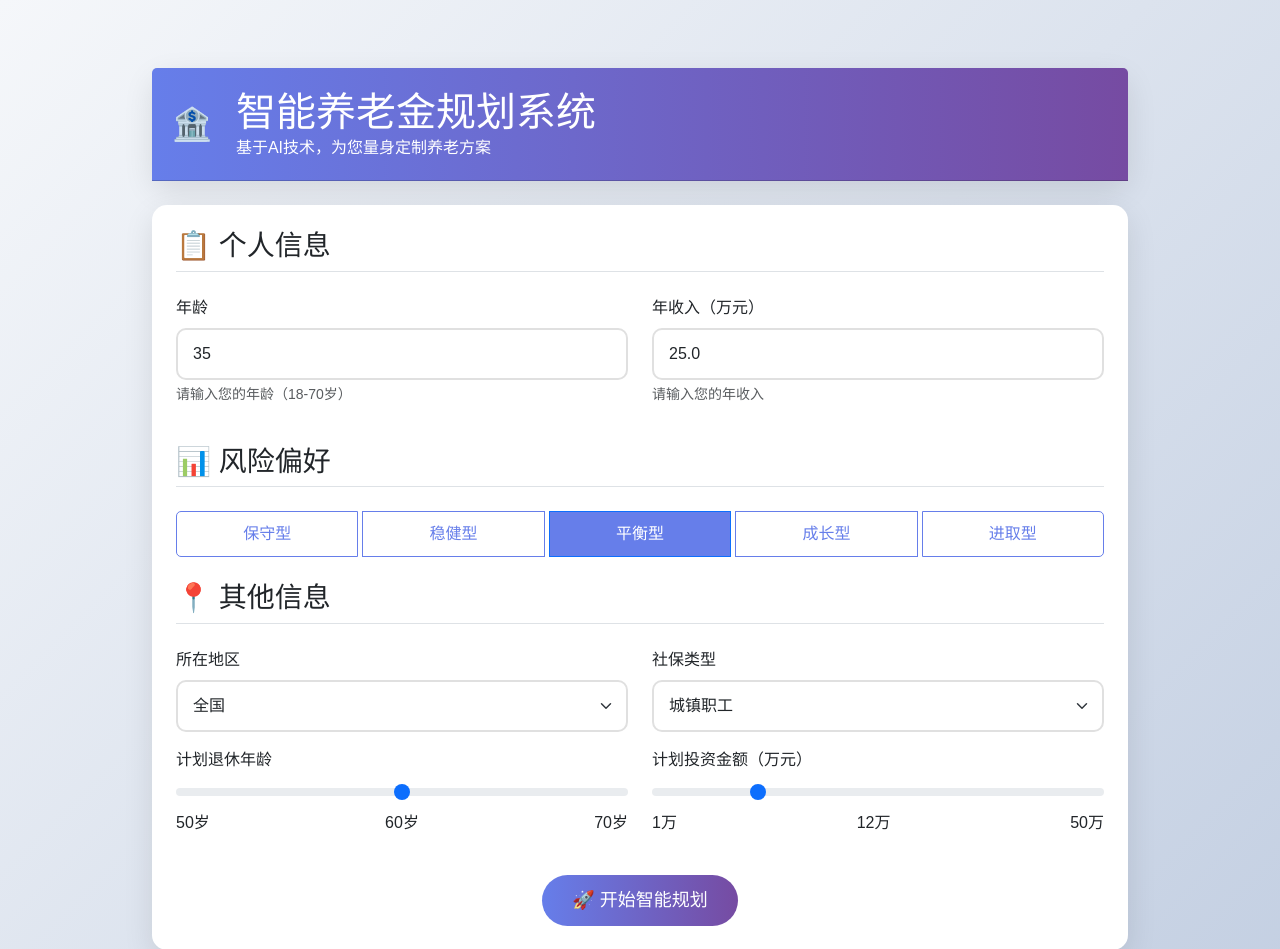
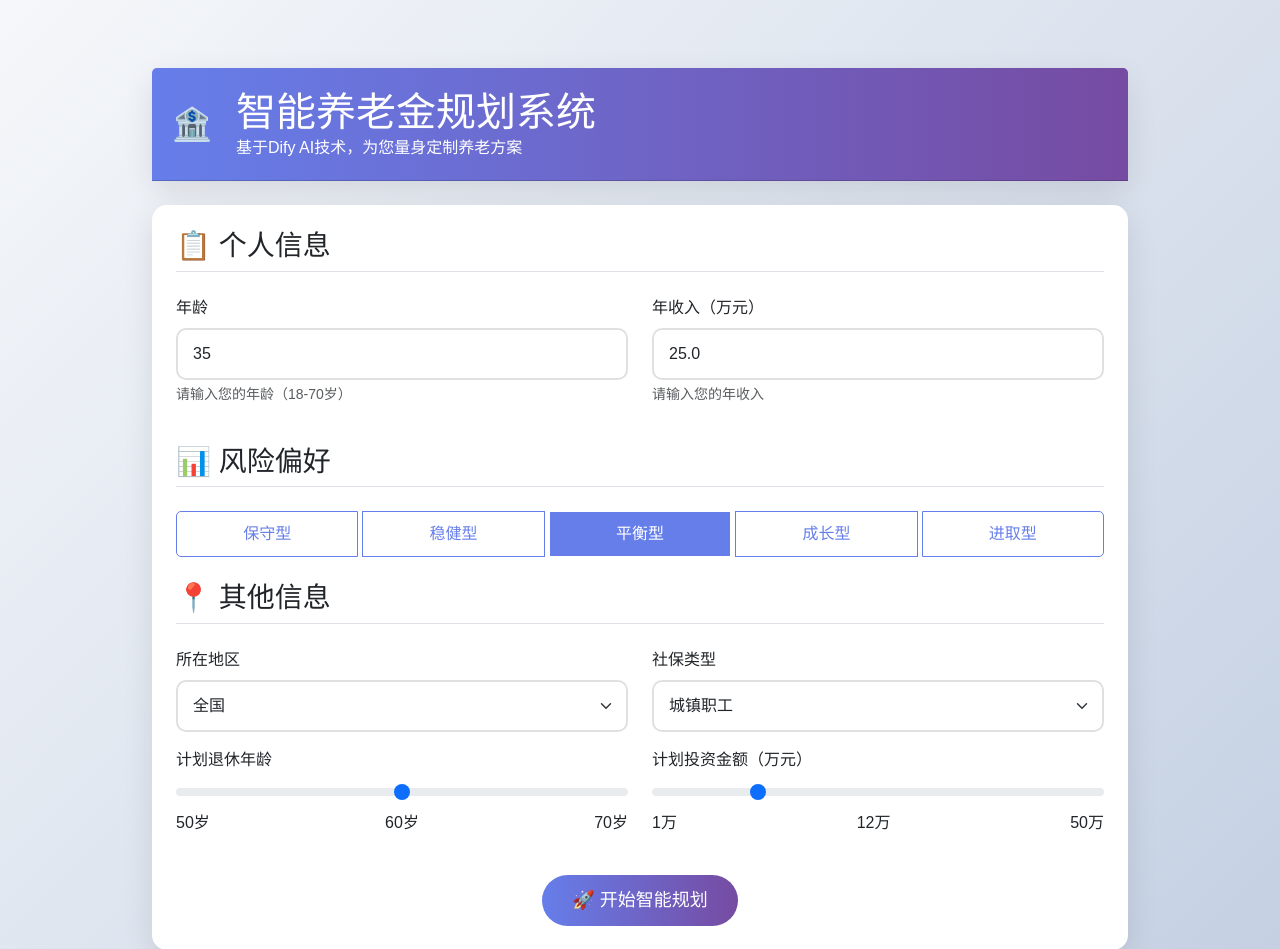
Before and after one commit to Guo-Alice/web_insurance, a Flask app: page / in a window 1280 px wide. Shown: the top 949 px of the page. Run offline with Flask 3, Linux system fonts and the light colour scheme; some libraries are stand-ins or nearby versions.

Commit message:
Update index.html

```diff
--- a/templates/index.html
+++ b/templates/index.html
@@ -5,7 +5,7 @@
     <meta name="viewport" content="width=device-width, initial-scale=1.0">
     <title>智能养老金规划系统</title>
     <!-- 使用本地Bootstrap CSS -->
-    <link rel="stylesheet" href="/static/css/bootstrap.min.css">
+    <link rel="stylesheet" href="{{ url_for('static', filename='css/bootstrap.min.css') }}">
     <style>
         body {
             background: linear-gradient(135deg, #f5f7fa 0%, #c3cfe2 100%);
@@ -19,9 +19,6 @@
             border: none;
             transition: transform 0.3s ease;
             margin-bottom: 20px;
-        }
-        .card:hover {
-            transform: translateY(-5px);
         }
         .header-bg {
             background: linear-gradient(90deg, #667eea 0%, #764ba2 100%);
@@ -65,18 +62,6 @@
             justify-content: center;
             align-items: center;
         }
-        .btn-check:checked + .btn-outline-primary {
-            background-color: #667eea;
-            color: white;
-        }
-        .btn-outline-primary {
-            border-color: #667eea;
-            color: #667eea;
-        }
-        .btn-outline-primary:hover {
-            background-color: #667eea;
-            color: white;
-        }
         .spinner-border {
             width: 60px;
             height: 60px;
@@ -84,18 +69,6 @@
         .container {
             max-width: 1200px;
             margin: 0 auto;
-        }
-        .text-center {
-            text-align: center;
-        }
-        .mt-4 {
-            margin-top: 1.5rem;
-        }
-        .mb-4 {
-            margin-bottom: 1.5rem;
-        }
-        .w-100 {
-            width: 100%;
         }
         .btn-group {
             display: flex;
@@ -112,6 +85,12 @@
             border: 1px solid #667eea;
             border-radius: 5px;
             cursor: pointer;
+            background: white;
+            color: #667eea;
+        }
+        .btn-group > input[type="radio"]:checked + label {
+            background: #667eea;
+            color: white;
         }
     </style>
 </head>
@@ -123,7 +102,7 @@
                 <span class="visually-hidden">加载中...</span>
             </div>
             <div class="mt-3 text-white">
-                <h4>正在智能分析您的养老金需求...</h4>
+                <h4>正在调用Dify AI分析您的养老金需求...</h4>
                 <p>请稍候，这通常需要10-20秒</p>
             </div>
         </div>
@@ -141,7 +120,7 @@
                             </div>
                             <div class="col">
                                 <h1 class="mb-0">智能养老金规划系统</h1>
-                                <p class="mb-0">基于AI技术，为您量身定制养老方案</p>
+                                <p class="mb-0">基于Dify AI技术，为您量身定制养老方案</p>
                             </div>
                         </div>
                     </div>
@@ -153,24 +132,16 @@
                         <form id="pensionForm">
                             <!-- 基本个人信息 -->
                             <div class="mb-4">
-                                <h3 class="mb-4 border-bottom pb-2">
-                                    📋 个人信息
-                                </h3>
-
+                                <h3 class="mb-4 border-bottom pb-2">📋 个人信息</h3>
                                 <div class="row">
                                     <div class="col-md-6 mb-3">
-                                        <label for="age" class="form-label">
-                                            年龄
-                                        </label>
+                                        <label for="age" class="form-label">年龄</label>
                                         <input type="number" class="form-control" id="age" name="age"
                                                min="18" max="70" value="35" required>
                                         <div class="form-text">请输入您的年龄（18-70岁）</div>
                                     </div>
-
                                     <div class="col-md-6 mb-3">
-                                        <label for="annual_income" class="form-label">
-                                            年收入（万元）
-                                        </label>
+                                        <label for="annual_income" class="form-label">年收入（万元）</label>
                                         <input type="number" class="form-control" id="annual_income"
                                                name="annual_income" min="5" max="200" step="0.5" value="25.0" required>
                                         <div class="form-text">请输入您的年收入</div>
@@ -180,42 +151,29 @@
 
                             <!-- 风险偏好 -->
                             <div class="mb-4">
-                                <h3 class="mb-4 border-bottom pb-2">
-                                    📊 风险偏好
-                                </h3>
-
+                                <h3 class="mb-4 border-bottom pb-2">📊 风险偏好</h3>
                                 <div class="row">
                                     <div class="col-12">
                                         <div class="btn-group w-100" role="group">
                                             <input type="radio" class="btn-check" name="risk_tolerance"
                                                    id="risk_low" value="低" autocomplete="off">
-                                            <label class="btn btn-outline-primary" for="risk_low">
-                                                保守型
-                                            </label>
+                                            <label class="btn" for="risk_low">保守型</label>
 
                                             <input type="radio" class="btn-check" name="risk_tolerance"
                                                    id="risk_medium_low" value="中低" autocomplete="off">
-                                            <label class="btn btn-outline-primary" for="risk_medium_low">
-                                                稳健型
-                                            </label>
+                                            <label class="btn" for="risk_medium_low">稳健型</label>
 
                                             <input type="radio" class="btn-check" name="risk_tolerance"
                                                    id="risk_medium" value="中" autocomplete="off" checked>
-                                            <label class="btn btn-outline-primary" for="risk_medium">
-                                                平衡型
-                                            </label>
+                                            <label class="btn" for="risk_medium">平衡型</label>
 
                                             <input type="radio" class="btn-check" name="risk_tolerance"
                                                    id="risk_medium_high" value="中高" autocomplete="off">
-                                            <label class="btn btn-outline-primary" for="risk_medium_high">
-                                                成长型
-                                            </label>
+                                            <label class="btn" for="risk_medium_high">成长型</label>
 
                                             <input type="radio" class="btn-check" name="risk_tolerance"
                                                    id="risk_high" value="高" autocomplete="off">
-                                            <label class="btn btn-outline-primary" for="risk_high">
-                                                进取型
-                                            </label>
+                                            <label class="btn" for="risk_high">进取型</label>
                                         </div>
                                     </div>
                                 </div>
@@ -223,10 +181,7 @@
 
                             <!-- 其他信息 -->
                             <div class="mb-4">
-                                <h3 class="mb-4 border-bottom pb-2">
-                                    📍 其他信息
-                                </h3>
-
+                                <h3 class="mb-4 border-bottom pb-2">📍 其他信息</h3>
                                 <div class="row">
                                     <div class="col-md-6 mb-3">
                                         <label for="location" class="form-label">所在地区</label>
@@ -239,7 +194,6 @@
                                             <option value="其他">其他</option>
                                         </select>
                                     </div>
-
                                     <div class="col-md-6 mb-3">
                                         <label for="social_security" class="form-label">社保类型</label>
                                         <select class="form-select" id="social_security" name="social_security">
@@ -250,7 +204,6 @@
                                             <option value="其他">其他</option>
                                         </select>
                                     </div>
-
                                     <div class="col-md-6 mb-3">
                                         <label for="retirement_age" class="form-label">计划退休年龄</label>
                                         <input type="range" class="form-range" id="retirement_age"
@@ -261,7 +214,6 @@
                                             <span>70岁</span>
                                         </div>
                                     </div>
-
                                     <div class="col-md-6 mb-3">
                                         <label for="investment_amount" class="form-label">计划投资金额（万元）</label>
                                         <input type="range" class="form-range" id="investment_amount"
@@ -289,7 +241,7 @@
     </div>
 
     <!-- 使用本地Bootstrap JS -->
-    <script src="/static/js/bootstrap.bundle.min.js"></script>
+    <script src="{{ url_for('static', filename='js/bootstrap.bundle.min.js') }}"></script>
 
     <script>
         // 实时显示滑块值
@@ -324,8 +276,7 @@
                 const result = await response.json();
 
                 if (result.success) {
-                    // 跳转到结果页面
-                    window.location.href = '/results';
+                    window.location.href = result.redirect || '/results';
                 } else {
                     alert('提交失败: ' + result.message);
                     document.getElementById('loading').style.display = 'none';
```
